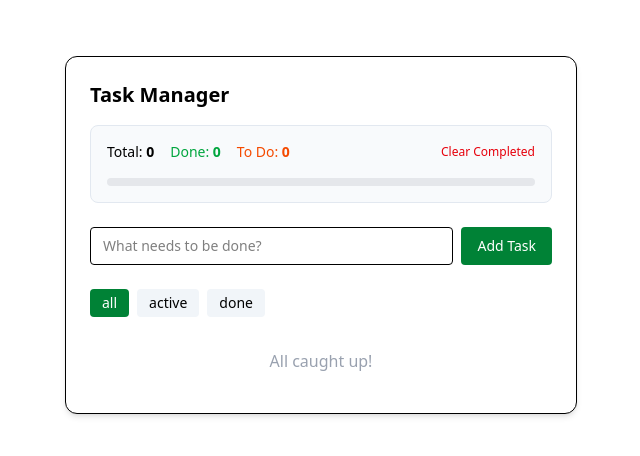
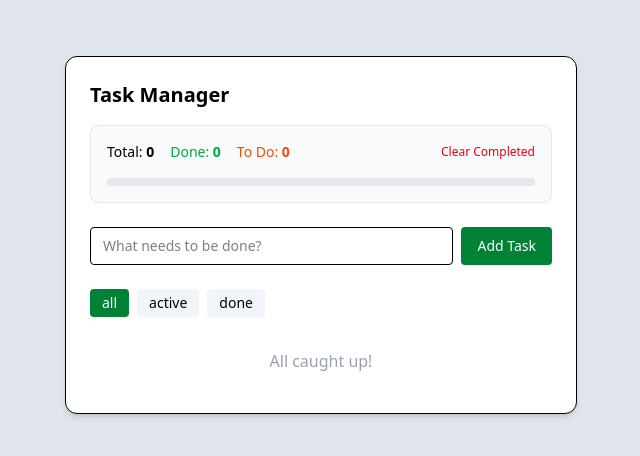
Before and after one commit to daviidalbornoz/task-manager, a Next.js app: page / in a window 1280 px wide. Shown: the top 456 px of the page, without its empty margins (319-959 px from the left). Built offline with nearby package versions, Linux system fonts and the light colour scheme.

Commit message:
implement neumorphic design system and custom layout

```diff
--- a/src/app/layout.js
+++ b/src/app/layout.js
@@ -22,7 +22,9 @@
       lang="en"
       className={`${geistSans.variable} ${geistMono.variable} h-full antialiased`}
     >
-      <body className="min-h-full flex flex-col">{children}</body>
+      <body className="min-h-screen flex flex-col bg-[#e0e5ec]">
+  {children}
+      </body>
     </html>
   );
 }
```
